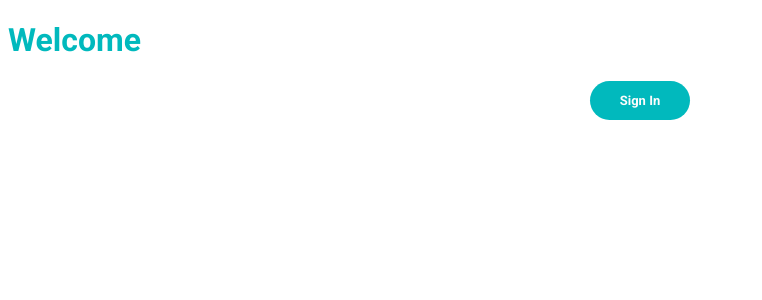
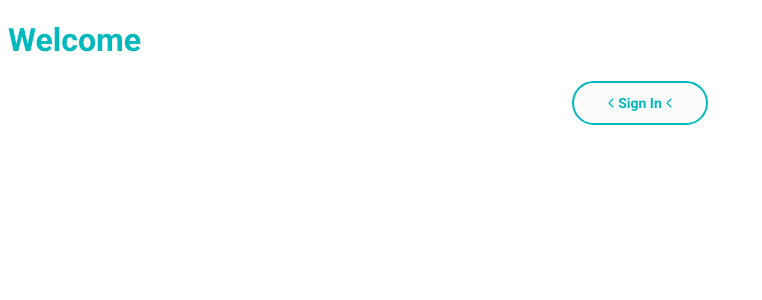
Before and after one commit to Muneeb-T/FBO_consultancy, a React (Create React App) app in the folder client/: page / in a window 1280 px wide. Shown: the top 300 px of the page, without its empty margins (0-762 px from the left). Built offline with nearby package versions, Linux system fonts and the light colour scheme.

Commit message:
button-component
Created button component. 3 styles of buttons are there. 'green-text', 'green', 'white'. more types can bed added by creating classes

```diff
--- a/client/package.json
+++ b/client/package.json
@@ -15,6 +15,7 @@
   "dependencies": {
     "classnames": "^2.3.2",
     "react": "^18.2.0",
+    "react-icons": "^4.8.0",
     "react-scripts": "^5.0.1"
   },
   "devDependencies": {
--- a/client/src/App.js
+++ b/client/src/App.js
@@ -1,12 +1,18 @@
 import React from 'react';
-import DarkGreenButton from './components/buttons/dark-green-button/DarkGreenButton';
+import Button from './components/buttons/Button';
 import './App.css';
+import { IoIosArrowBack } from 'react-icons/io'
 const App = () => {
   return (
     <div>
       <h1 className="text-dark-green">Welcome</h1>
       <div className="test-components">
-        <DarkGreenButton text={'Sign In'} />
+        <Button
+          text={'Sign In'}
+          type="green-text"
+          startIcon={<IoIosArrowBack/>}
+          endIcon={<IoIosArrowBack/>}
+        />
       </div>
     </div>
   );
--- /dev/null
+++ b/client/src/components/buttons/Button.css
@@ -0,0 +1,48 @@
+/* common style  */
+.button {
+    border: none;
+    padding: 12px 30px;
+    border-radius: 9999px;
+    font-weight: 700;
+    font-size: 14px;
+    transition-duration: 80ms;
+    display: flex;
+    align-items: center;
+    justify-content: center;
+}
+
+.button:hover {
+    scale: 97%;
+}
+
+/* green-button */
+
+.green-button {
+    color: var(--theme-white);
+    background-color: var(--theme-dark-green);
+}
+
+.green-button:hover {
+    background-color: var(--theme-light-green);
+}
+
+/* white-button */
+.white-button {
+    color: var(--theme-gray);
+    background-color: var(--theme-white);
+    border: 2px solid var(--theme-light-gray);
+}
+
+.white-button:hover {
+    background-color: var(--theme-lighter-gray);
+}
+
+/* green-text-button */
+.green-text-button {
+    color: var(--theme-dark-green);
+    background-color: var(--theme-white);
+    border: 2px solid var(--theme-dark-green);
+}
+.green-text-button:hover {
+    background-color: var(--theme-lighter-green);
+}
--- /dev/null
+++ b/client/src/components/buttons/Button.jsx
@@ -0,0 +1,21 @@
+import React from 'react';
+import classNames from 'classnames';
+import './Button.css';
+const Button = ({ text, startIcon, endIcon, type }) => {
+  return (
+    <>
+      <button
+        className={classNames('button', {
+          'green-text-button': type === 'green-text',
+          'white-button': type === 'white',
+          'green-button': type === 'green',
+        })}>
+        {startIcon}
+        {text}
+        {endIcon}
+      </button>
+    </>
+  );
+};
+
+export default Button;
--- a/client/src/components/buttons/dark-green-button/DarkGreenButton.css
+++ /dev/null
@@ -1,15 +0,0 @@
-.button {
-    background-color: var(--theme-dark-green);
-    color: var(--theme-white);
-    border: none;
-    padding: 12px 30px;
-    border-radius: 9999px;
-    font-weight: 700;
-    font-size: small;
-    transition-duration: 80ms;
-}
-
-.button:hover{
-    background-color: var(--theme-light-green);
-    scale: 98%;
-}
--- a/client/src/components/buttons/dark-green-button/DarkGreenButton.jsx
+++ /dev/null
@@ -1,12 +0,0 @@
-import React from 'react';
-import './DarkGreenButton.css';
-import cn from 'classnames'
-const DarkGreenButton = ({ text }) => {
-  return (
-    <>
-      <button className='button'>{text}</button>
-    </>
-  );
-};
-
-export default DarkGreenButton;
--- a/client/src/index.css
+++ b/client/src/index.css
@@ -8,11 +8,11 @@
       --theme-lighter-red: #fce7e4;
       --theme-dark-green: #01b9bd;
       --theme-light-green: #96edd8;
-      --theme-ligher-green: #e6f8f8;
+      --theme-lighter-green: #e6f8f8;
       --theme-dark: #232531;
       --theme-gray: #6a6666;
       --theme-light-gray: #c5c5c9;
-      --theme-ligher-gray: #f2f2f3;
+      --theme-lighter-gray: #f2f2f3;
   }
 
   body,
```
